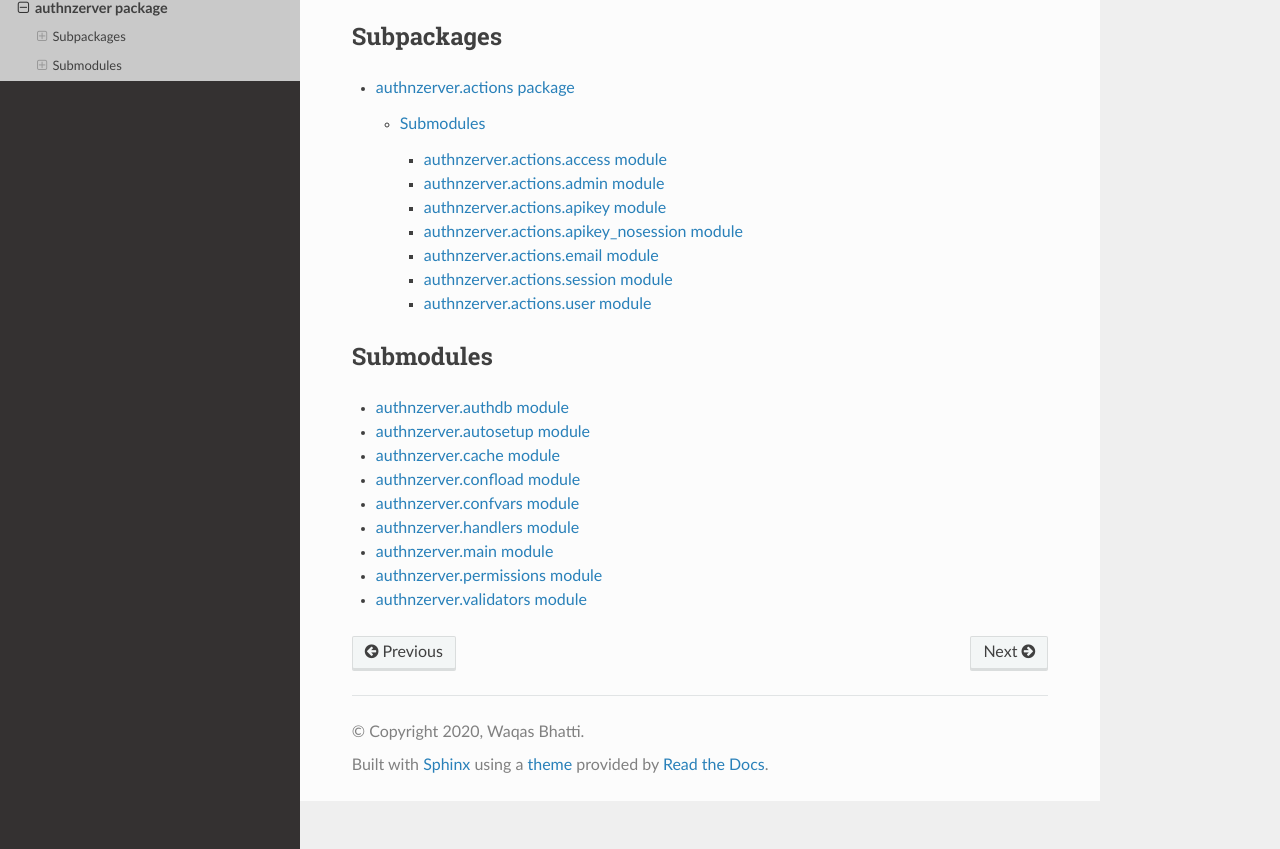
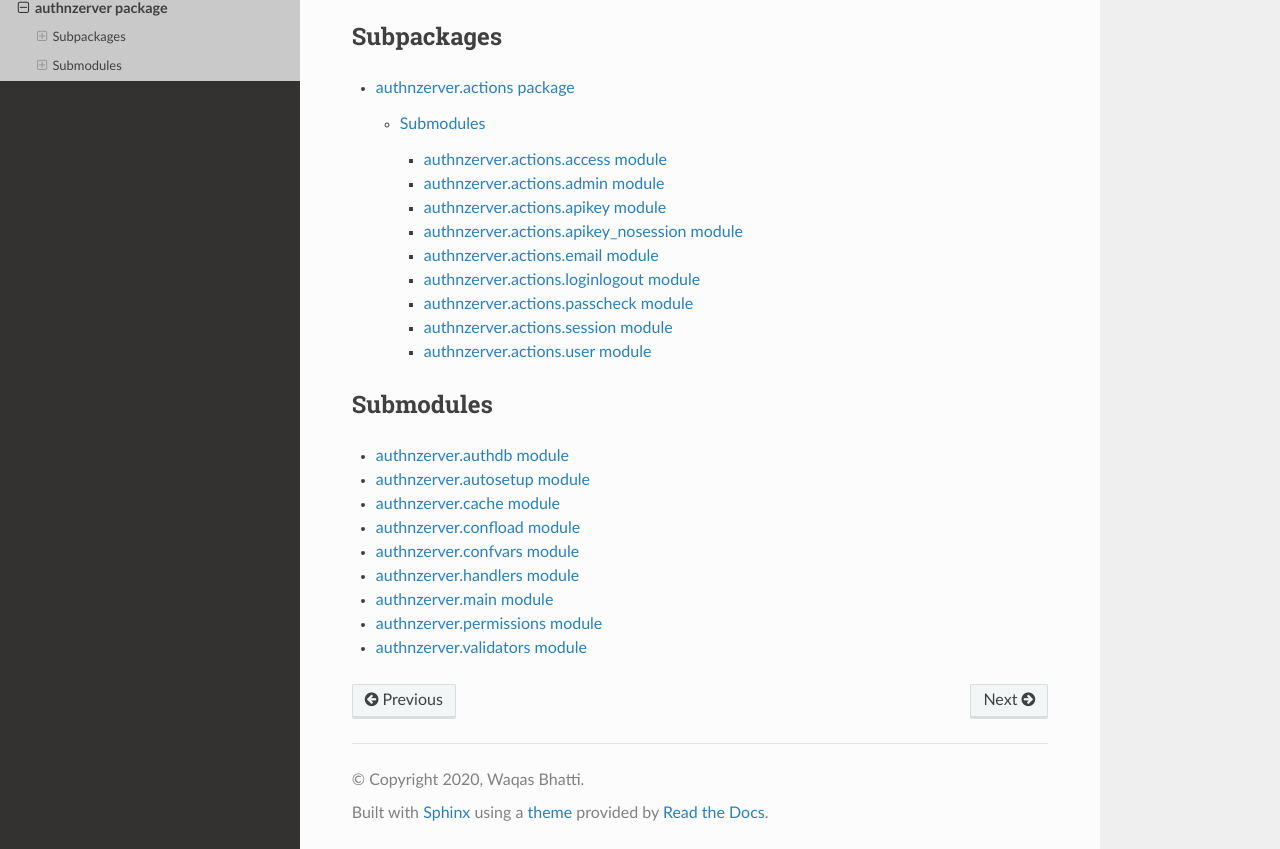
Before and after one commit to waqasbhatti/authnzerver, a Sphinx documentation site: the page built from docs/authnzerver.rst, in a window 1280 px wide and 1113 px high, cut to the strip 264-1113 px from the top of the window. Built offline with Sphinx 7.4.7 and the Read the Docs theme 2.0.0, drawn with Linux system fonts in a browser that asks for light colours.

Commit message:
docs: update after refactoring actions.session module

```diff
--- /dev/null
+++ b/docs/authnzerver.actions.loginlogout.rst
@@ -0,0 +1,7 @@
+authnzerver.actions.loginlogout module
+======================================
+
+.. automodule:: authnzerver.actions.loginlogout
+   :members:
+   :undoc-members:
+   :show-inheritance:
--- /dev/null
+++ b/docs/authnzerver.actions.passcheck.rst
@@ -0,0 +1,7 @@
+authnzerver.actions.passcheck module
+====================================
+
+.. automodule:: authnzerver.actions.passcheck
+   :members:
+   :undoc-members:
+   :show-inheritance:
--- a/docs/authnzerver.actions.rst
+++ b/docs/authnzerver.actions.rst
@@ -16,5 +16,7 @@ Submodules
    authnzerver.actions.apikey
    authnzerver.actions.apikey_nosession
    authnzerver.actions.email
+   authnzerver.actions.loginlogout
+   authnzerver.actions.passcheck
    authnzerver.actions.session
    authnzerver.actions.user
```
